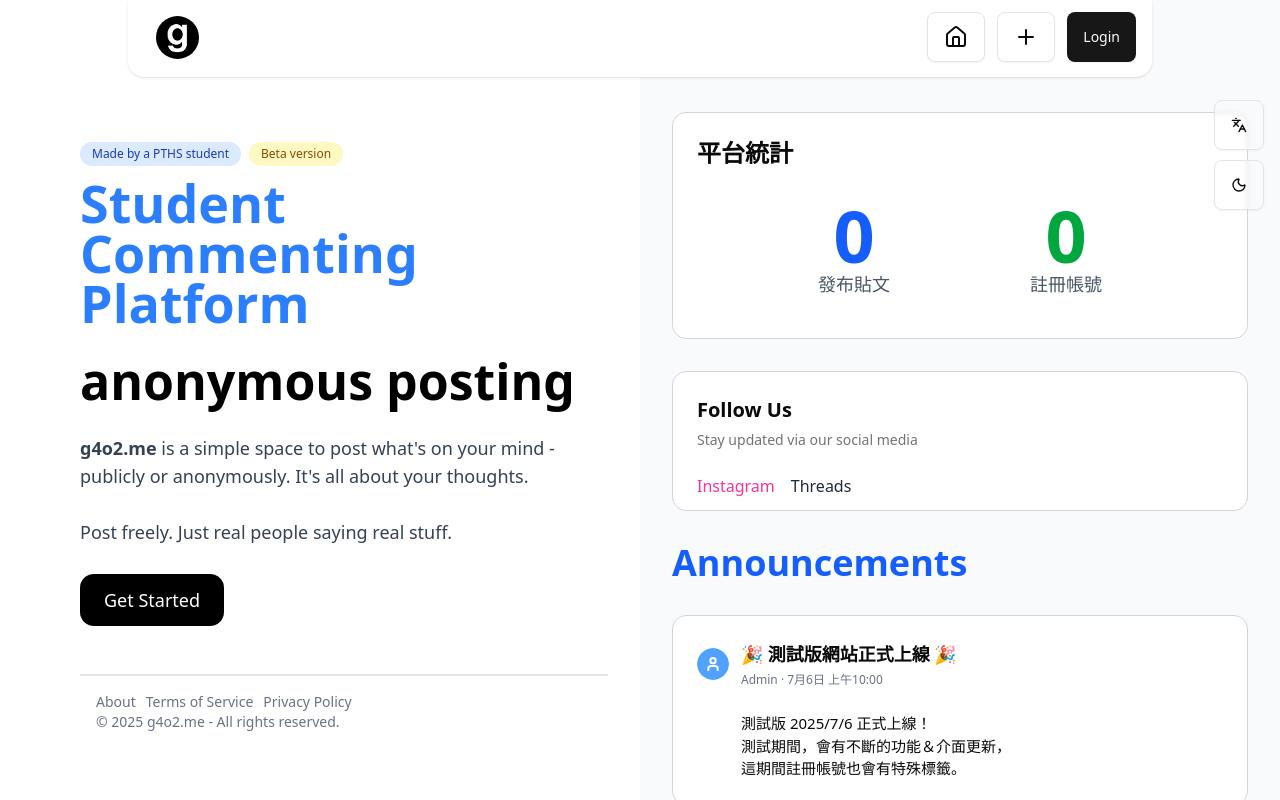
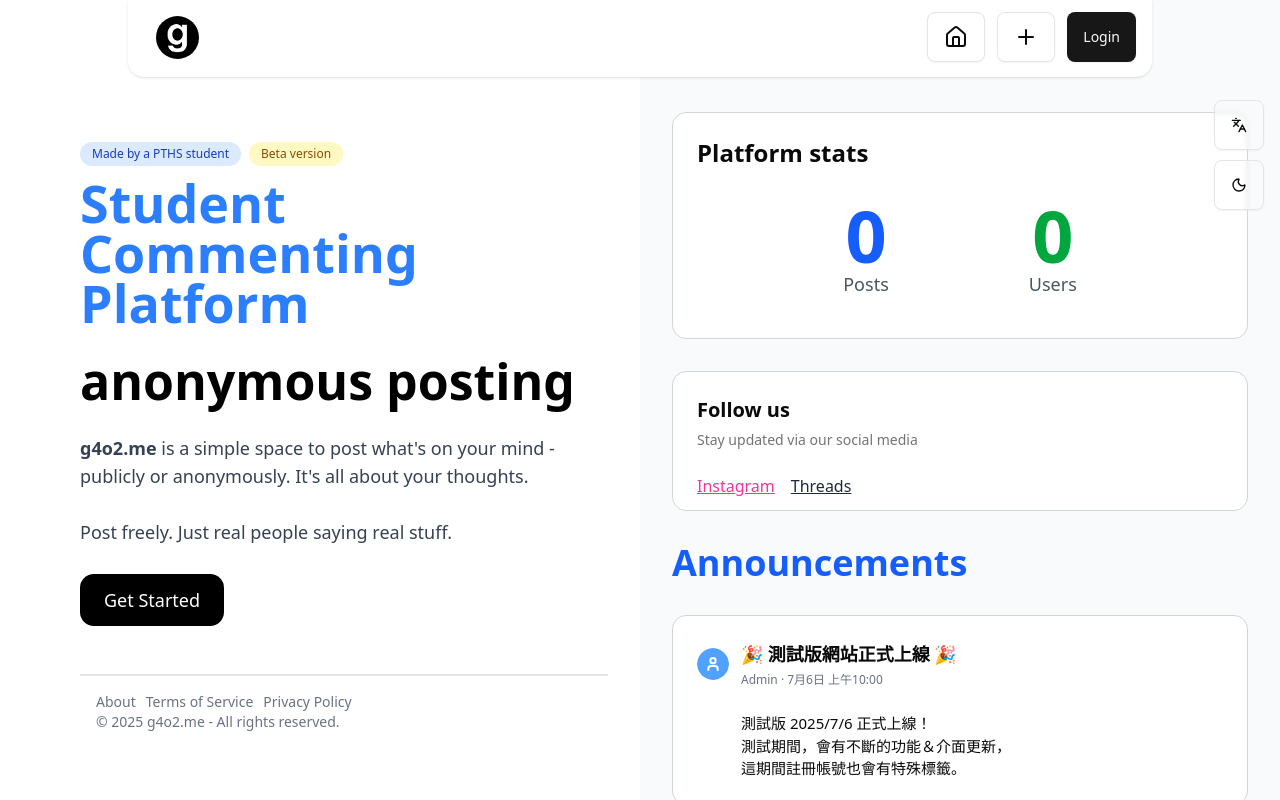
Before and after one commit to Maxhu787/anon-board, a Next.js app: page / in a window 1280 px wide. Built offline with nearby package versions, Linux system fonts and the light colour scheme; no server answers; the database is empty.

Commit message:
added translations

```diff
--- a/app/sitemap.js
+++ b/app/sitemap.js
@@ -7,10 +7,22 @@ export default function sitemap() {
       priority: 1,
     },
     {
+      url: "https://g4o2.me/post",
+      lastModified: new Date(),
+      changeFrequency: "daily",
+      priority: 0.8,
+    },
+    {
+      url: "https://g4o2.me/user",
+      lastModified: new Date(),
+      changeFrequency: "monthly",
+      priority: 0.7,
+    },
+    {
       url: "https://g4o2.me/about",
       lastModified: new Date(),
       changeFrequency: "monthly",
-      priority: 0.8,
+      priority: 0.5,
     },
     {
       url: "https://g4o2.me/terms-of-service.html",
--- a/components/Announcements.jsx
+++ b/components/Announcements.jsx
@@ -108,7 +108,7 @@ export default function Announcements() {
           className="pb-10 border-1 dark:border-[rgb(23,23,23)] border-gray-300 border-solid shadow-none cursor-pointer hover:opacity-90 transition-opacity"
         >
           <CardHeader>
-            <CardTitle className="text-2xl">平台統計</CardTitle>
+            <CardTitle className="text-2xl">{t("platformstats")}</CardTitle>
           </CardHeader>
           <CardContent className="mt-[-12] flex flex-row gap-35 justify-center items-center">
             <div className="flex flex-col items-center">
@@ -116,7 +116,7 @@ export default function Announcements() {
                 {displayStats.posts}
               </span>
               <span className="text-gray-600 dark:text-gray-300 text-[18px]">
-                發布貼文
+                {t("posts")}
               </span>
             </div>
             <div className="flex flex-col items-center">
@@ -124,18 +124,18 @@ export default function Announcements() {
                 {displayStats.users}
               </span>
               <span className="text-gray-600 dark:text-gray-300 text-[18px]">
-                註冊帳號
+                {t("users")}
               </span>
             </div>
           </CardContent>
         </Card>
       </div>
 
-      <div className="w-full max-w-xl mb-8">
-        <Card className="pb-3 border-1 dark:border-[rgb(23,23,23)] border-gray-300 border-solid shadow-none hover:cursor-pointer">
+      <div className="w-full max-w-xl mt-[-8] mb-8">
+        <Card className="pb-3 border-1 dark:border-[rgb(23,23,23)] border-gray-300 border-solid shadow-none">
           <CardHeader>
-            <CardTitle className="text-xl">Follow Us</CardTitle>
-            <CardDescription>Stay updated via our social media</CardDescription>
+            <CardTitle className="mt-[-8] text-xl">{t("followus")}</CardTitle>
+            <CardDescription>{t("updatedsocialmedia")}</CardDescription>
           </CardHeader>
           <CardContent>
             <ul className="flex flex-row gap-4">
@@ -144,7 +144,7 @@ export default function Announcements() {
                   href="https://instagram.com/g4o2.me"
                   target="_blank"
                   rel="noopener noreferrer"
-                  className="text-pink-500 hover:underline"
+                  className="text-pink-500 underline"
                 >
                   Instagram
                 </a>
@@ -154,7 +154,7 @@ export default function Announcements() {
                   href="https://threads.com/g4o2.me"
                   target="_blank"
                   rel="noopener noreferrer"
-                  className="text-gray-800 dark:text-gray-200 hover:underline"
+                  className="text-gray-800 dark:text-gray-200 underline"
                 >
                   Threads
                 </a>
@@ -202,10 +202,10 @@ export default function Announcements() {
 
       <div className="w-full max-w-xl mb-8">
         <Separator className="mb-8" />
-        <Card className="pb-3 border-1 dark:border-[rgb(23,23,23)] border-gray-300 border-solid shadow-none hover:cursor-pointer">
+        <Card className="pb-3 border-1 dark:border-[rgb(23,23,23)] border-gray-300 border-solid shadow-none">
           <CardHeader>
-            <CardTitle className="text-xl">💡 意見回饋</CardTitle>
-            <CardDescription>意見回饋、你想要的新功能</CardDescription>
+            <CardTitle className="text-xl">💡 {t("feedback")}</CardTitle>
+            <CardDescription>{t("feedback_description")}</CardDescription>
           </CardHeader>
           <form onSubmit={handleSuggestionSubmit}>
             <CardContent>
--- a/lib/locales/en.json
+++ b/lib/locales/en.json
@@ -44,5 +44,14 @@
   "loginlegal2": " and ",
   "loginlegal3": ".",
   "goog": "Login with Google",
-  "announcements": "Announcements"
+  "announcements": "Announcements",
+  "admin": "Admin",
+  "platformstats": "Platform stats",
+  "followus": "Follow us",
+  "updatedsocialmedia": "Stay updated via our social media",
+  "feedback": "Feedback",
+  "feedback_description": "Give us your feed back and features you want",
+  "submit": "submit",
+  "posts": "Posts",
+  "users": "Users"
 }
--- a/lib/locales/zh.json
+++ b/lib/locales/zh.json
@@ -44,5 +44,14 @@
   "loginlegal2": " 和 ",
   "loginlegal3": "。",
   "goog": "使用 Google 登入",
-  "announcements": "公告"
+  "announcements": "公告",
+  "admin": "管理者",
+  "platformstats": "平台統計",
+  "followus": "追蹤我們",
+  "updatedsocialmedia": "我們最新的消息都會在這",
+  "feedback": "意見回饋",
+  "feedback_description": "意見回饋、你想要的新功能",
+  "submit": "送出",
+  "posts": "發布貼文",
+  "users": "註冊帳號"
 }
```
